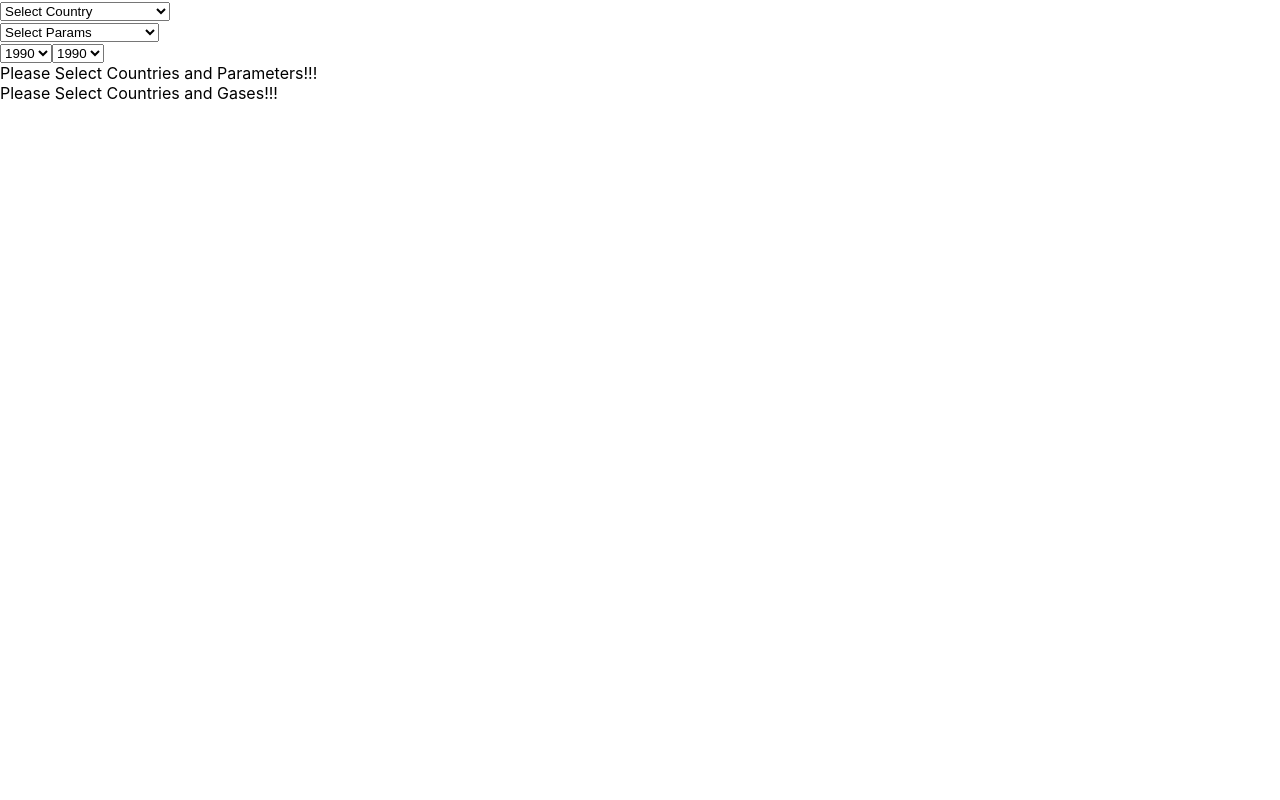
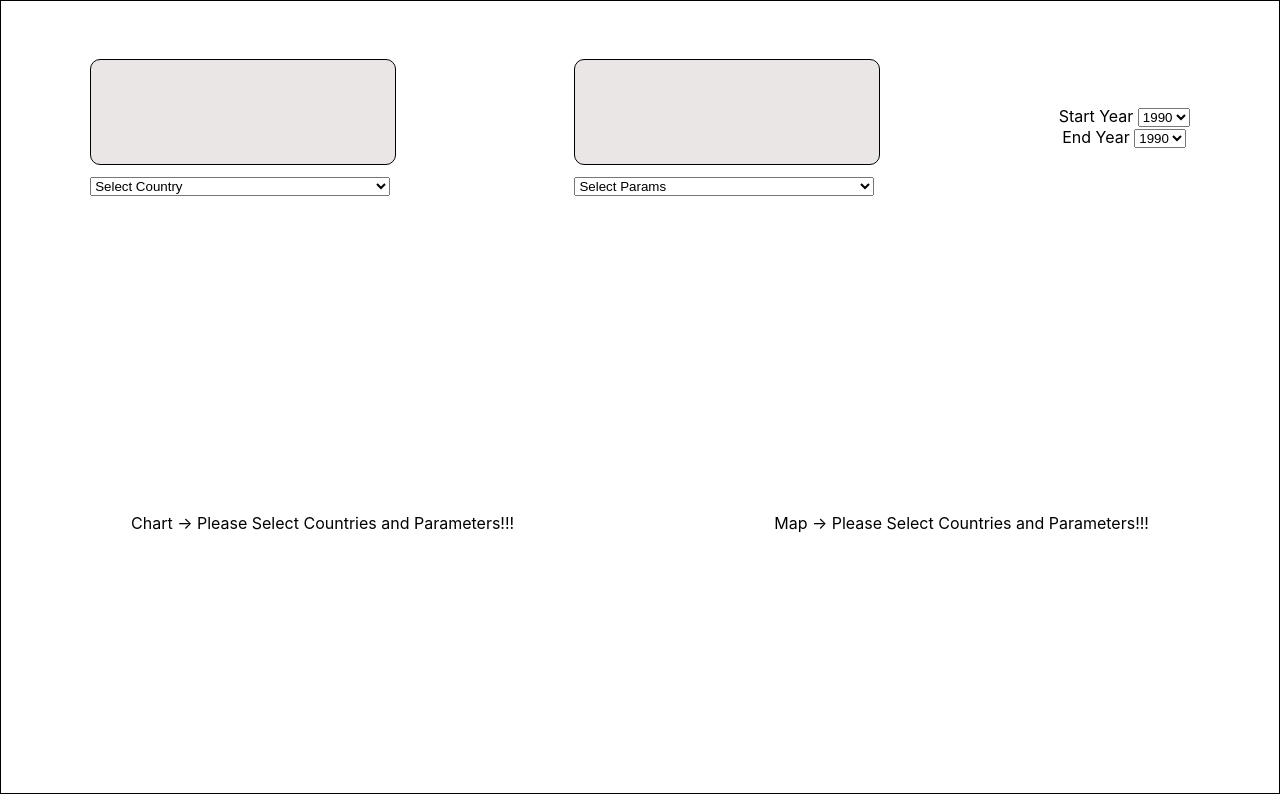
Before and after one commit to raman20/BSA_assignment, a React (Create React App) app: page / in a window 1280 px wide. Built offline with nearby package versions, Linux system fonts and the light colour scheme.

Commit message:
Added styling to components

```diff
--- a/src/App.js
+++ b/src/App.js
@@ -4,6 +4,7 @@ import Map from "./components/map/map";
 import CountrySelector from "./components/data_input/country_selector";
 import ParamSelector from "./components/data_input/param_selector";
 import TimePeriod from "./components/data_input/time_period";
+import "./App.css";
 let DATA = require("./final_data.json");
 
 function App() {
@@ -39,8 +40,8 @@ function App() {
     }
 
     return (
-        <div className="App">
-            <div>
+        <div id="App">
+            <div id="Data_Selector_Section">
                 <CountrySelector
                     countrySet={countrySet}
                     addCountry={addCountry}
@@ -56,6 +57,7 @@ function App() {
                     setEndYear={setEndYear}
                 />
             </div>
+            <div id="Visualiser">
                 <Chart
                     DATA={DATA}
                     countryList={Array.from(countrySet)}
@@ -71,6 +73,7 @@ function App() {
                     endYear={endYear}
                 />
             </div>
+        </div>
     );
 }
 
--- a/src/components/chart/chart.js
+++ b/src/components/chart/chart.js
@@ -3,7 +3,7 @@ import { useEffect, useState } from "react";
 
 export default function LineChart(props) {
     const [chartData, setChartData] = useState();
-    const [msg, setMsg] = useState("please Select countries and Parameters!!!");
+    const [msg, setMsg] = useState("Chart -> please Select countries and Parameters!!!");
 
     useEffect(() => {
         if (props.countryList.length && props.paramList.length) {
@@ -35,11 +35,11 @@ export default function LineChart(props) {
                 );
             } else {
                 setMsg(
-                    "only select single Parameter for multiple countries!!!"
+                    "Chart -> only select single Parameter for multiple countries!!!"
                 );
             }
         } else {
-            setMsg("Please Select Countries and Parameters!!!");
+            setMsg("Chart -> Please Select Countries and Parameters!!!");
         }
     }, [
         props.DATA,
--- a/src/components/data_input/country_selector.js
+++ b/src/components/data_input/country_selector.js
@@ -1,6 +1,8 @@
+import "./style.css";
+
 export default function CountrySelector(props) {
     return (
-        <div>
+        <div className="Data_Selector">
             <CountryViewer
                 countrySet={props.countrySet}
                 removeCountry={props.removeCountry}
@@ -12,7 +14,7 @@ export default function CountrySelector(props) {
 
 function CountryViewer(props) {
     return (
-        <div>
+        <div className="Data_Viewer">
             {Array.from(props.countrySet).map((element) => (
                 <Country
                     key={element}
@@ -31,7 +33,7 @@ function CountryDropdown(props) {
     };
 
     return (
-        <div>
+        <div className="Data_Dropdown">
             <form>
                 <select onChange={addCountry}>
                     <option value="">Select Country</option>
@@ -92,5 +94,11 @@ function Country(props) {
     let removeCountry = (event) => {
         props.removeCountry(event.target.innerText.split(" x")[0]);
     };
-    return <span onClick={removeCountry}>{props.countryName} x</span>;
+    return (
+        <div style={{"height":'max-content'}}>
+            <span className="Data_Item" onClick={removeCountry}>
+                {props.countryName} x
+            </span>
+        </div>
+    );
 }
--- a/src/components/data_input/param_selector.js
+++ b/src/components/data_input/param_selector.js
@@ -1,6 +1,8 @@
+import "./style.css";
+
 export default function ParamSelector(props) {
     return (
-        <div>
+        <div className="Data_Selector">
             <ParamViewer
                 paramSet={props.paramSet}
                 removeParam={props.removeParam}
@@ -12,7 +14,7 @@ export default function ParamSelector(props) {
 
 function ParamViewer(props) {
     return (
-        <div>
+        <div className="Data_Viewer">
             {Array.from(props.paramSet).map((element) => (
                 <Param
                     key={element}
@@ -31,7 +33,7 @@ function ParamDropdown(props) {
     };
 
     return (
-        <div>
+        <div className="Data_Dropdown">
             <form>
                 <select onChange={addParam}>
                     <option value="">Select Params</option>
@@ -52,5 +54,11 @@ function Param(props) {
     let removeParam = (event) => {
         props.removeParam(event.target.innerText.split(" x")[0]);
     };
-    return <span onClick={removeParam}>{props.paramName} x</span>;
+    return (
+        <div style={{ height: "max-content" }}>
+            <span className="Data_Item" onClick={removeParam}>
+                {props.paramName} x
+            </span>
+        </div>
+    );
 }
--- a/src/components/data_input/time_period.js
+++ b/src/components/data_input/time_period.js
@@ -1,3 +1,5 @@
+import "./style.css";
+
 export default function TimePeriod(props) {
     function setStartYear(event) {
         props.setStartYear(event.target.value);
@@ -8,8 +10,12 @@ export default function TimePeriod(props) {
     }
 
     return (
-        <form>
-            <select defaultValue='1990' onChange={setStartYear}>
+        <div className="Time_Period">
+            <div className="Start_Year">
+                <label>
+                    {" "}
+                    Start Year{" "}
+                    <select defaultValue="1990" onChange={setStartYear}>
                         <option value="1990">1990</option>
                         <option value="1991">1991</option>
                         <option value="1992">1992</option>
@@ -36,7 +42,13 @@ export default function TimePeriod(props) {
                         <option value="2013">2013</option>
                         <option value="2014">2014</option>
                     </select>
-            <select defaultValue='1990' onChange={setEndYear}>
+                </label>
+            </div>
+            <div className="End_Year">
+                <label>
+                    {" "}
+                    End Year{" "}
+                    <select defaultValue="1990" onChange={setEndYear}>
                         <option value="1990">1990</option>
                         <option value="1991">1991</option>
                         <option value="1992">1992</option>
@@ -63,6 +75,8 @@ export default function TimePeriod(props) {
                         <option value="2013">2013</option>
                         <option value="2014">2014</option>
                     </select>
-        </form>
+                </label>
+            </div>
+        </div>
     );
 }
--- a/src/components/map/map.js
+++ b/src/components/map/map.js
@@ -2,7 +2,7 @@ import { Chart } from "react-google-charts";
 import { useState, useEffect } from "react";
 export default function Map(props) {
     const [mapData, setMapData] = useState();
-    const [msg, setMsg] = useState("Please Select Countries and Gases!!!");
+    const [msg, setMsg] = useState("Map -> Please Select Countries and Parameters!!!");
 
     useEffect(() => {
         let mapProps = {
@@ -18,12 +18,14 @@ export default function Map(props) {
         if (props.countryList.length && props.paramList.length) {
             if (props.paramList.length > 2) {
                 setMsg(
-                    "Sorry, Google Geo Chart dont Support more than 2 parameters!!!"
+                    "Map -> Sorry, Google Geo Chart dont Support more than 2 parameters!!!"
                 );
                 return;
             }
 
-            let labels = ["Country"].concat(...[props.paramList]);
+            let labels = ["Country"].concat(
+                ...props.paramList.map((elem) => `Total ${elem}`)
+            );
             mapProps.coordinates.push(labels);
             for (let country of props.countryList) {
                 let cord = new Array(props.paramList.length + 1).fill(0);
@@ -50,7 +52,7 @@ export default function Map(props) {
             setMapData(mapProps);
             setMsg("");
         } else {
-            setMsg("Please Select Countries and Gases!!!");
+            setMsg("Map -> Please Select Countries and Parameters!!!");
         }
     }, [
         props.countryList,
```
Lines whose indentation alone changed are shown as unchanged.
